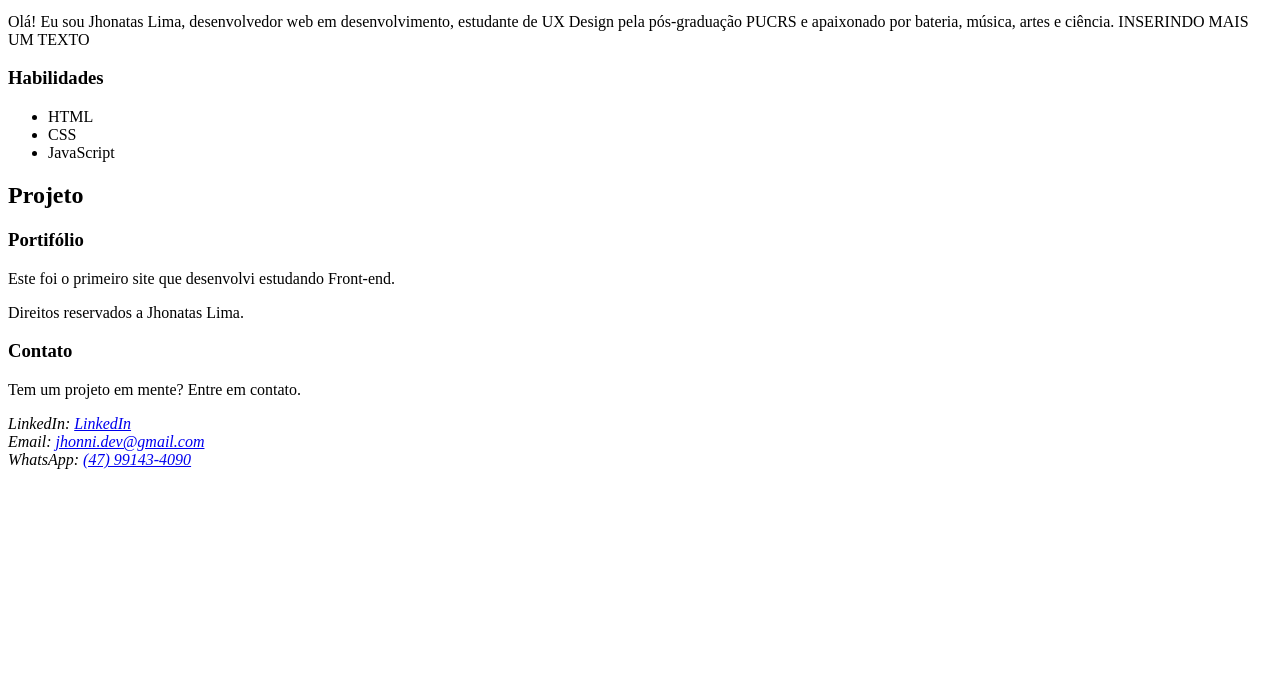
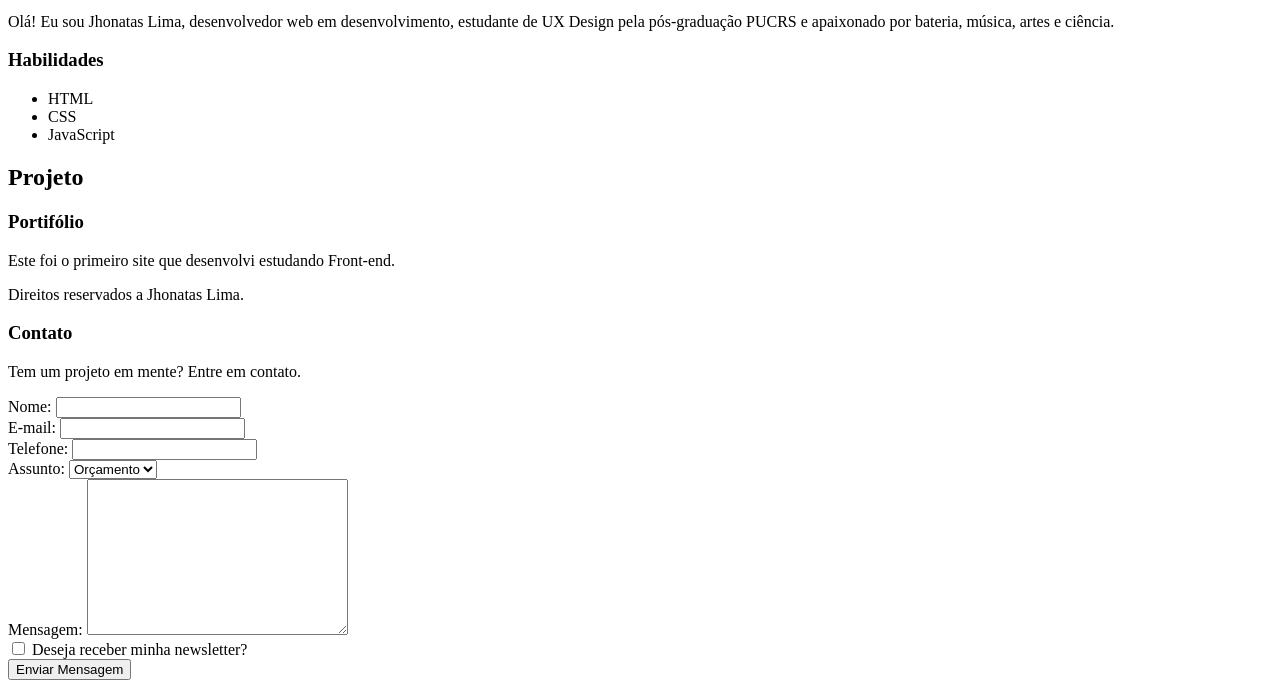
Before and after one commit to jhonni-dev/site, a plain HTML site: page index.html in a window 1280 px wide. Shown: the part 222-910 px from the top of the page. Before the commit the page ends 800 px from the top, so only its background shows below. Drawn offline with Linux system fonts and the light colour scheme.

Commit message:
Adicionando formulários

```diff
--- a/index.html
+++ b/index.html
@@ -32,7 +32,7 @@
 
             <p>
                 Olá! Eu sou Jhonatas Lima, desenvolvedor web em desenvolvimento, estudante de UX Design pela
-                pós-graduação PUCRS e apaixonado por bateria, música, artes e ciência. INSERINDO MAIS UM TEXTO
+                pós-graduação PUCRS e apaixonado por bateria, música, artes e ciência.
             </p>
 
         </article>
@@ -76,11 +76,38 @@
 
             <p>Tem um projeto em mente? Entre em contato.</p>
 
+            <form action=""></form>
+
+                <label for="nome">Nome: </label>
+                <input type="text" id="nome" name="nome" required> <br>
+
+                <label for="email">E-mail: </label>
+                <input type="email" id="email" name="email" required> <br>
+
+                <label for="telefone">Telefone: </label>
+                <input type="tel" id="telefone" name="telefone"> <br>
+
+                <label for="assunto">Assunto: </label>
+                <select name="assunto" id="assunto">
+                    <option value="orcamento">Orçamento</option>
+                    <option value="duvida">Dúvida</option>
+                    <option value="outro">Outro</option>
+                </select> <br>
+
+                <label for="mensagem">Mensagem: </label>
+                <textarea name="mensagem" id="mensagem" cols="30" rows="10" required></textarea> <br>
+
+                <input type="checkbox" id="inscricao" name="inscricao">
+                <label for="inscricao">Deseja receber minha newsletter?</label> <br>
+
+                <input type="submit" value="Enviar Mensagem">
+            <!--
             <address>
                 LinkedIn: <a href="https://www.linkedin.com/in/jhonatas-dos-santos-lima/" target="_blank">LinkedIn</a> <br>
                 Email: <a href="mailto:jhonni.dev@gmail.com">jhonni.dev@gmail.com</a> <br>
                 WhatsApp: <a href="tel:+5547991434090">(47) 99143-4090</a>
             </address>
+            -->
 
         </section>
     </footer>
```
